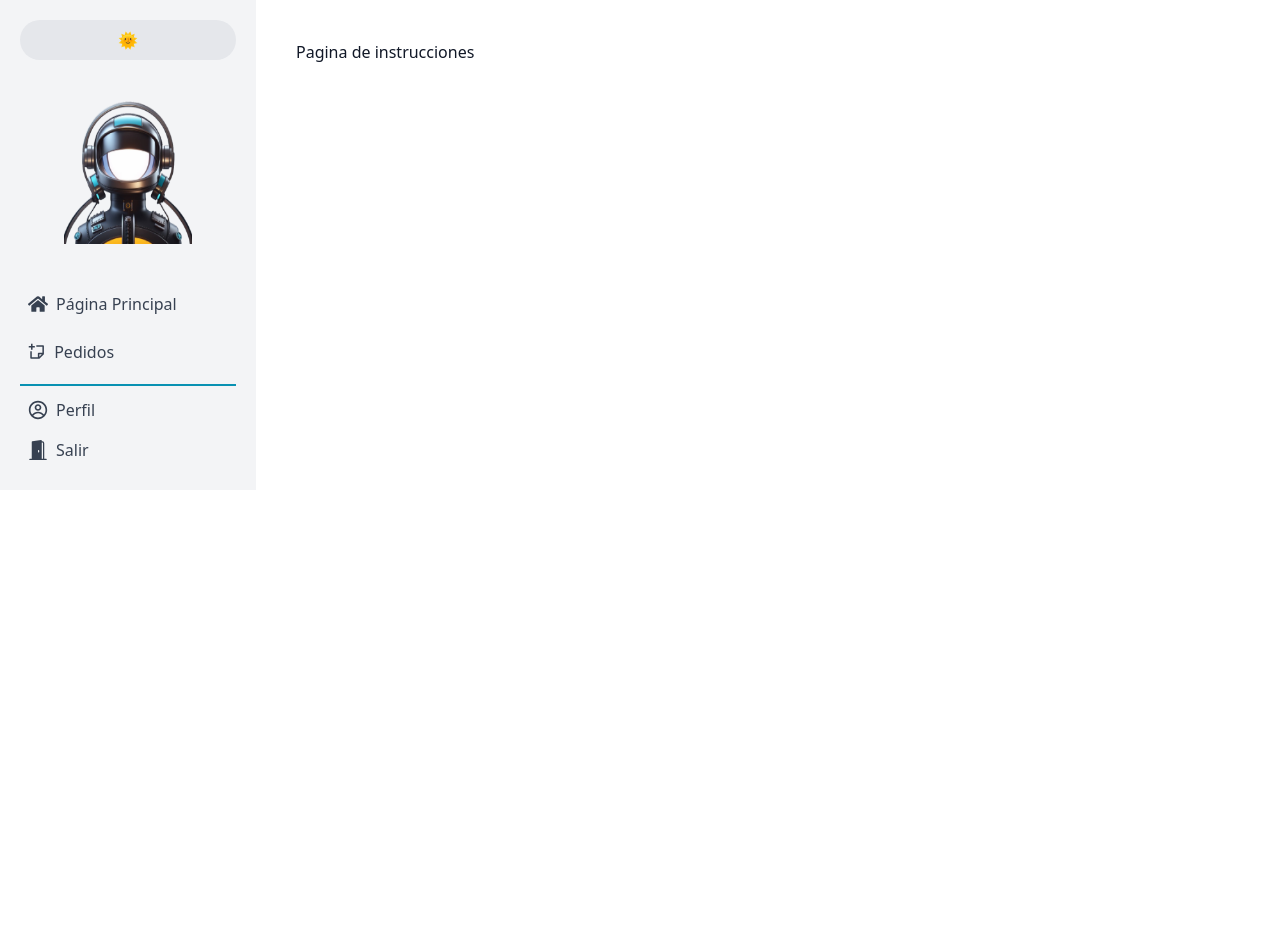
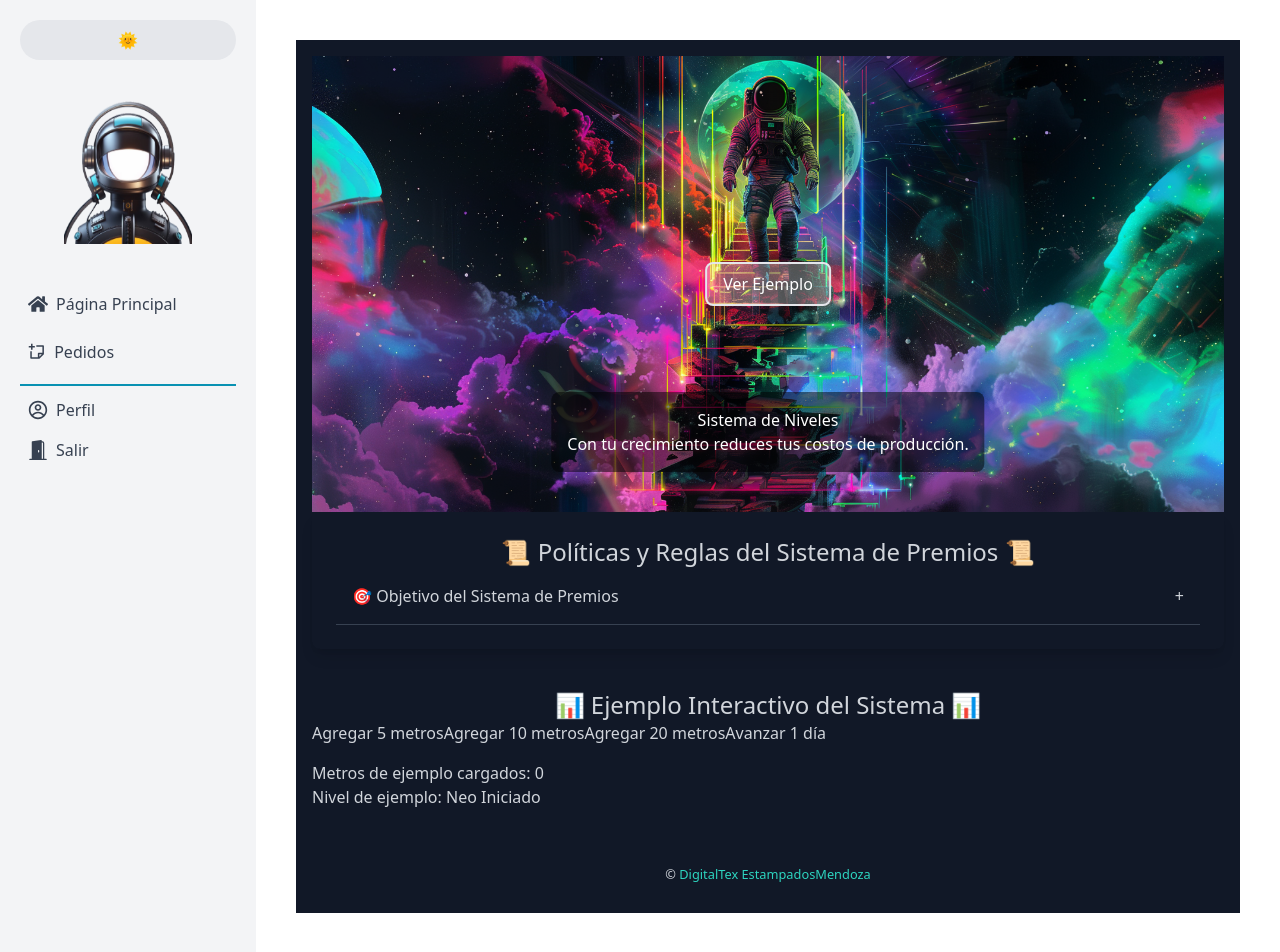
Before and after one commit to JoaquinFarah/area_clientes, a Next.js app: page /pages/instructions in a window 1280 px wide. Before the commit the page ends 800 px from the top, so only its background shows below. Built offline with nearby package versions, Linux system fonts and the light colour scheme.

Commit message:
fixes and instructions update

```diff
--- a/src/app/components/Accordion.tsx
+++ b/src/app/components/Accordion.tsx
@@ -28,7 +28,7 @@ const Accordion = () => (
       title="🎯 Objetivo del Sistema de Premios"
       content="Nuestro sistema de premios tiene como objetivo reconocer y recompensar la fidelidad y el compromiso de nuestros clientes con nuestros servicios de impresión textil."
     />
-    {/* Añadir más items  */}
+    {/* Add more items  */}
   </div>
 );
 
--- a/src/app/components/ClientLevel.tsx
+++ b/src/app/components/ClientLevel.tsx
@@ -16,6 +16,6 @@ const ClientLevel = () => {
   );
 };
 
-//Se convertira en la funcion cuando esten los datos
+//Will be used as a function when database is available
 
 export default ClientLevel;
--- a/src/app/components/ClientMeters.tsx
+++ b/src/app/components/ClientMeters.tsx
@@ -6,7 +6,7 @@ const ClientMeters = () => {
         <h2 className="text-center text-lg mb-4">Metros</h2>
         <p className="text-center text-sm text-gray-400 mb-2">Últimos 3 meses</p>
 
-        {/* La biblioteca como chart.js o recharts para los gráficos a futuro */}
+        {/* Use library chart.js or recharts for graphics */}
         <div className="relative w-64 h-64 mx-auto bg-pink-700 rounded-full flex items-center justify-center">
           <div className="absolute top-4 right-4 w-8 h-8 bg-gray-700 rounded-full"></div>
         </div>
--- a/src/app/components/HeaderImage.tsx
+++ b/src/app/components/HeaderImage.tsx
@@ -4,8 +4,8 @@ import Link from 'next/link';
 const HeaderImage = () => (
   <header className="relative text-center text-white">
     <Image
-      src="https://clientes.digitaltex.com.ar/assets/images/Imagenessis/Niveles.png"
-      alt="Astronauta bajando una escalera de niveles de colores neon"
+      src="/Niveles.png"
+      alt="Astronauta escalera"
       width={1200}
       height={600}
       className="w-full h-auto"
--- a/src/app/pages/instructions/page.tsx
+++ b/src/app/pages/instructions/page.tsx
@@ -1,7 +1,24 @@
-import React from 'react'
+import HeaderImage from '@/app/components/HeaderImage';
+import Accordion from '@/app/components/Accordion';
+import InteractiveExample from '@/app/components/InteractiveExample';
 
-export default function instrucionsPage() {
-  return (
-    <div>Pagina de instrucciones</div>
-  )
-}
+const PoliciesPage = () => (
+  <div className="bg-gray-900 text-gray-300 min-h-screen p-4">
+    <HeaderImage />
+    <div className="container mx-auto">
+      <div className="content p-6 rounded-lg shadow-lg">
+        <h2 className="header text-center text-2xl">📜 Políticas y Reglas del Sistema de Premios 📜</h2>
+        <Accordion />
+      </div>
+      <section id="interactiveSection" className="contact my-10">
+        <h2 className="header text-center text-2xl">📊 Ejemplo Interactivo del Sistema 📊</h2>
+        <InteractiveExample />
+      </section>
+      <footer className="app-footer text-center mt-10 py-3">
+        <small>&copy; <a href="https://digitaltex.com.ar" target="_blank" className="text-teal-400">DigitalTex EstampadosMendoza</a></small>
+      </footer>
+    </div>
+  </div>
+);
+
+export default PoliciesPage;
```
Also changed, not shown: public/Niveles.png (added).
